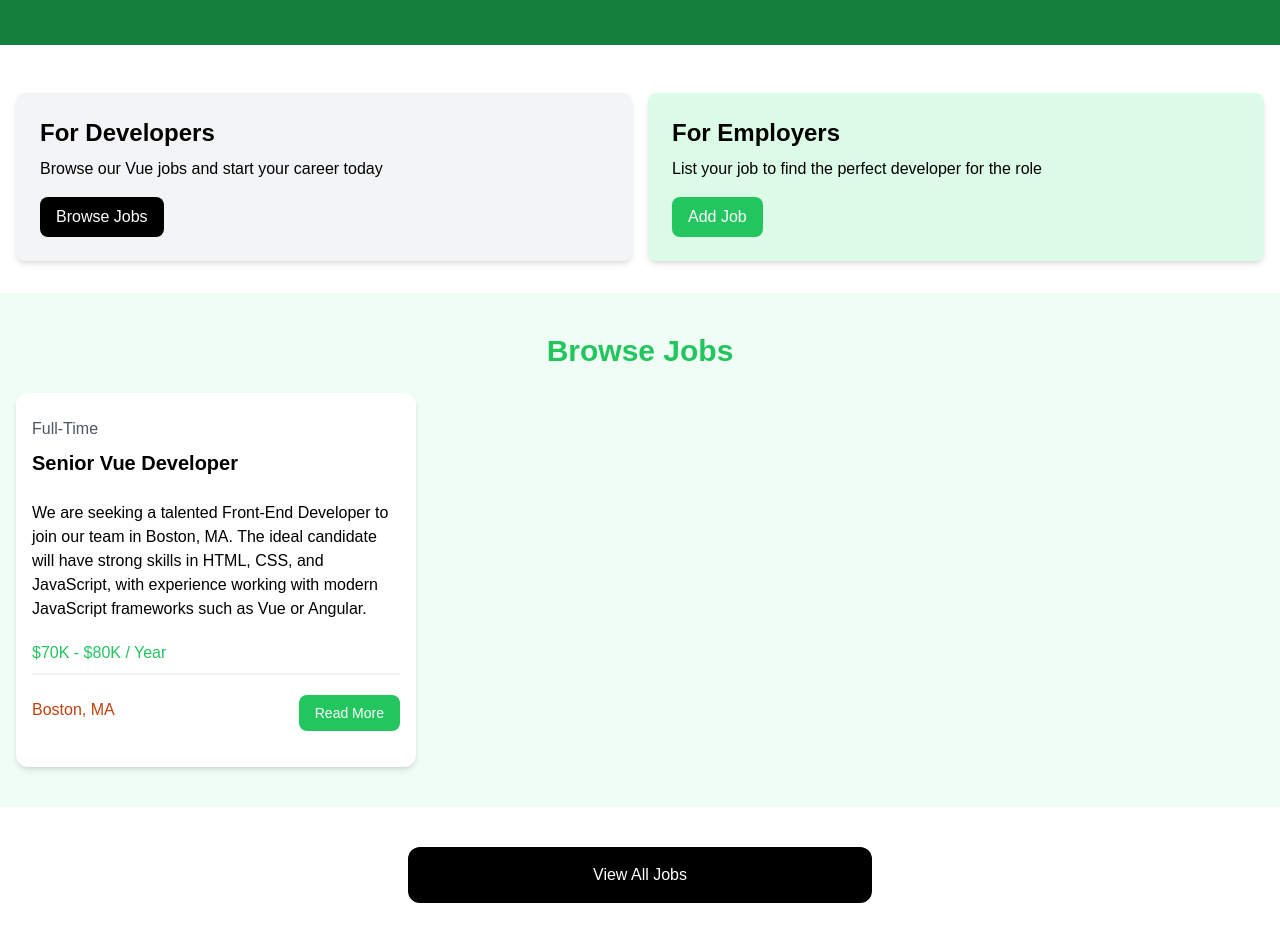
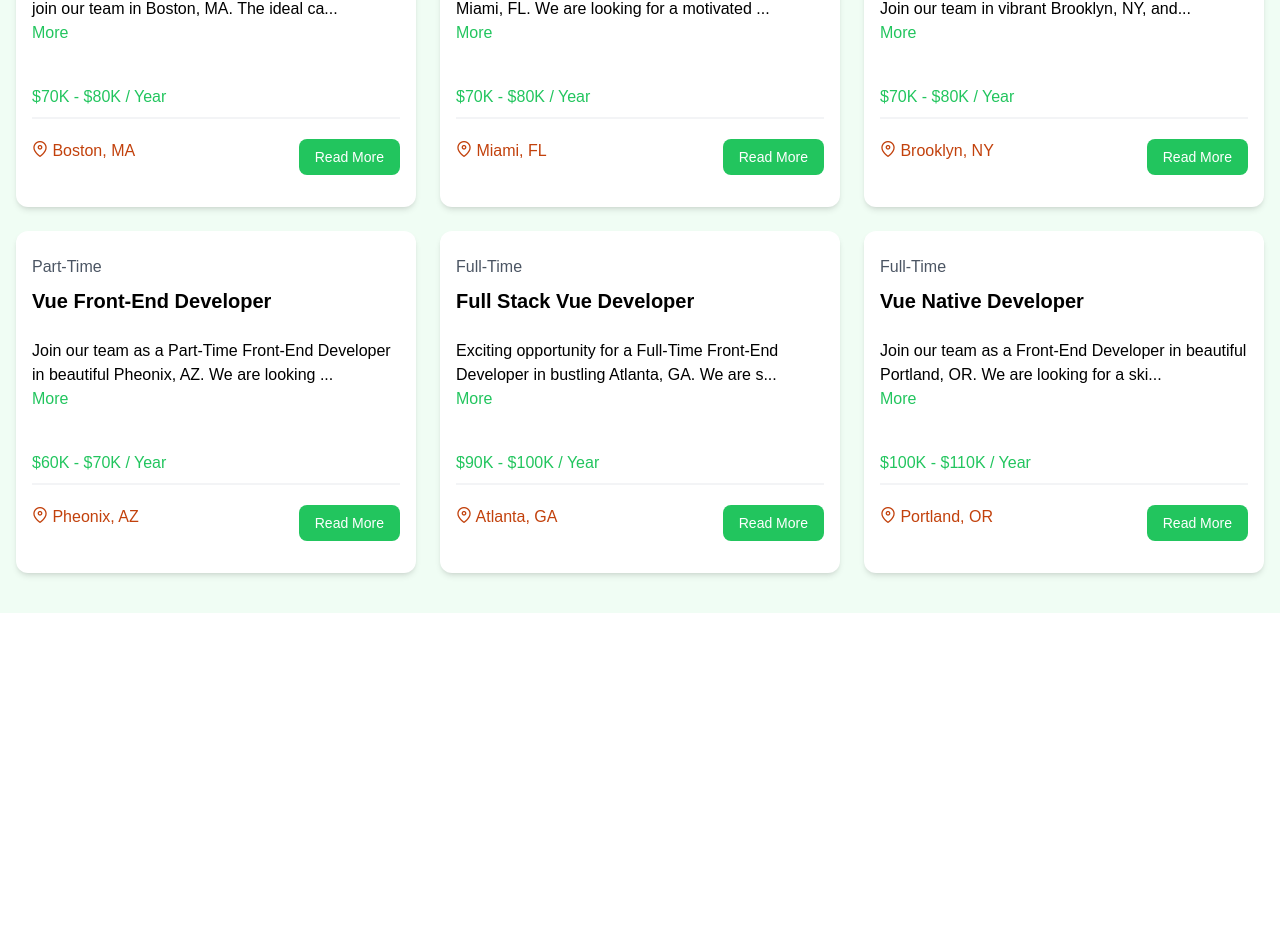
Before and after one commit to Dorstol/vuejs-cc, a Vue app: page /jobs in a window 1280 px wide. Shown: the part 316-1258 px from the top of the page. After the commit the page ends 929 px from the top, so only its background shows below. Built offline with nearby package versions, Linux system fonts and the light colour scheme.

Commit message:
configure vue router

```diff
--- a/package.json
+++ b/package.json
@@ -9,7 +9,9 @@
     "preview": "vite preview"
   },
   "dependencies": {
-    "vue": "^3.5.13"
+    "primeicons": "^7.0.0",
+    "vue": "^3.5.13",
+    "vue-router": "^4.5.0"
   },
   "devDependencies": {
     "@vitejs/plugin-vue": "^5.2.1",
--- a/src/App.vue
+++ b/src/App.vue
@@ -1,13 +1,9 @@
 <script setup>
-import Navbar from '@/components/Navbar.vue';
-import Hero from '@/components/Hero.vue';
-import HomeCards from '@/components/HomeCards.vue';
-import JobListings from '@/components/JobListings.vue';
+import { RouterView } from 'vue-router';
+import Navbar from './components/Navbar.vue';
 </script>
 
 <template>
   <Navbar />
-  <Hero />
-  <HomeCards />
-  <JobListings :limit="1" :showButton="true" />
+  <RouterView />
 </template>
--- a/src/App2.vue
+++ b/src/App2.vue
@@ -1,5 +1,5 @@
 <script setup>
-import { ref, onMounted } from 'vue';
+import { onMounted, ref } from 'vue';
 
 const name = ref('Oleh');
 const status = ref('active');
--- a/src/components/HomeCards.vue
+++ b/src/components/HomeCards.vue
@@ -1,4 +1,5 @@
 <script setup>
+import { RouterLink } from 'vue-router';
 import Card from './Card.vue';
 </script>
 
@@ -11,18 +12,19 @@ import Card from './Card.vue';
           <p class="mt-2 mb-4">
             Browse our Vue jobs and start your career today
           </p>
-          <a href="jobs.html" class="inline-block bg-black text-white rounded-lg px-4 py-2 hover:bg-gray-700">
+          <RouterLink to="/jobs" class="inline-block bg-black text-white rounded-lg px-4 py-2 hover:bg-gray-700">
             Browse Jobs
-          </a>
+          </RouterLink>
         </Card>
         <Card bg="bg-green-100">
           <h2 class="text-2xl font-bold">For Employers</h2>
           <p class="mt-2 mb-4">
             List your job to find the perfect developer for the role
           </p>
-          <a href="add-job.html" class="inline-block bg-green-500 text-white rounded-lg px-4 py-2 hover:bg-green-600">
+          <RouterLink to="/jobs/add"
+            class="inline-block bg-green-500 text-white rounded-lg px-4 py-2 hover:bg-green-600">
             Add Job
-          </a>
+          </RouterLink>
         </Card>
       </div>
     </div>
--- a/src/components/JobCard.vue
+++ b/src/components/JobCard.vue
@@ -1,9 +1,23 @@
 <script setup>
-import { defineProps } from 'vue';
-
+import { computed, defineProps, ref } from 'vue';
+import { RouterLink } from 'vue-router';
 // props from JobListing
 const props = defineProps({
   job: Object,
+});
+
+const showFullDescription = ref(false);
+
+const toggleFullDescription = () => {
+  showFullDescription.value = !showFullDescription.value;
+}
+
+const truncatedDescription = computed(() => {
+  let description = props.job.description;
+  if (!showFullDescription.value) {
+    description = description.substring(0, 90) + '...';
+  }
+  return description;
 });
 </script>
 
@@ -16,7 +30,12 @@ const props = defineProps({
       </div>
 
       <div class="mb-5">
-        {{ job.description }}
+        <div>
+          {{ truncatedDescription }}
+        </div>
+        <button @click="toggleFullDescription" class="text-green-500 hover:text-green-600 mb-5">
+          {{ showFullDescription ? "Less" : "More" }}
+        </button>
       </div>
 
       <h3 class="text-green-500 mb-2">{{ job.salary }} / Year</h3>
@@ -25,13 +44,13 @@ const props = defineProps({
 
       <div class="flex flex-col lg:flex-row justify-between mb-4">
         <div class="text-orange-700 mb-3">
-          <i class="fa-solid fa-location-dot text-lg"></i>
+          <i class="pi pi-map-marker text-orange-700"></i>
           {{ job.location }}
         </div>
-        <a href="job.html"
+        <RouterLink :to="'/job/' + job.id"
           class="h-[36px] bg-green-500 hover:bg-green-600 text-white px-4 py-2 rounded-lg text-center text-sm">
           Read More
-        </a>
+        </RouterLink>
       </div>
     </div>
   </div>
--- a/src/components/JobListings.vue
+++ b/src/components/JobListings.vue
@@ -2,6 +2,7 @@
 import JobCard from '@/components/JobCard.vue';
 import jobsData from '@/jobs.json';
 import { defineProps, ref } from 'vue';
+import { RouterLink } from 'vue-router';
 
 const jobs = ref(jobsData);
 
@@ -28,7 +29,8 @@ defineProps({
   </section>
 
   <section v-if="showButton" class="m-auto max-w-lg my-10 px-6">
-    <a href="/jobs " class="block bg-black text-white text-center py-4 px-6 rounded-xl hover:bg-gray-700">View All
-      Jobs</a>
+    <RouterLink to="/jobs" class="block bg-black text-white text-center py-4 px-6 rounded-xl hover:bg-gray-700">View
+      All
+      Jobs</RouterLink>
   </section>
 </template>
--- a/src/components/Navbar.vue
+++ b/src/components/Navbar.vue
@@ -1,5 +1,6 @@
 <script setup>
-import logo from '@/assets/img/logo.png'
+import logo from '@/assets/img/logo.png';
+import { RouterLink } from 'vue-router';
 </script>
 
 <template>
@@ -8,17 +9,20 @@ import logo from '@/assets/img/logo.png'
       <div class="flex justify-between items-center h-20">
         <div class="flex flex-1 justify-center items-center md:justify-start md:items-stretch">
           <!-- Logo -->
-          <a class="flex flex-shrink-0 items-center mr-4" href="index.html">
+          <RouterLink class="flex flex-shrink-0 items-center mr-4" to="/">
             <img class="w-auto h-10" :src="logo" alt="Vue Jobs" />
             <span class="hidden ml-2 text-2xl font-bold text-white md:block">Vue Jobs</span>
-          </a>
+          </RouterLink>
           <div class="md:ml-auto">
             <div class="flex space-x-2">
-              <a href="index.html"
-                class="py-2 px-3 text-white bg-green-900 rounded-md hover:text-white hover:bg-gray-900">Home</a>
-              <a href="jobs.html" class="py-2 px-3 text-white rounded-md hover:text-white hover:bg-green-900">Jobs</a>
-              <a href="add-job.html" class="py-2 px-3 text-white rounded-md hover:text-white hover:bg-green-900">Add
-                Job</a>
+              <RouterLink to="/"
+                class="py-2 px-3 text-white bg-green-900 rounded-md hover:text-white hover:bg-gray-900">Home
+              </RouterLink>
+              <RouterLink to="/jobs" class="py-2 px-3 text-white rounded-md hover:text-white hover:bg-green-900">Jobs
+              </RouterLink>
+              <RouterLink to="/job/add" class="py-2 px-3 text-white rounded-md hover:text-white hover:bg-green-900">
+                Add
+                Job</RouterLink>
             </div>
           </div>
         </div>
--- /dev/null
+++ b/src/router/index.js
@@ -0,0 +1,27 @@
+import HomeView from "@/views/HomeView.vue";
+import JobsView from "@/views/JobsView.vue";
+import { createRouter, createWebHistory } from "vue-router";
+
+
+const router = createRouter({
+    history: createWebHistory(import.meta.env.BASE_URL),
+    routes: [
+        {
+            path: '/',
+            name: 'home',
+            component: HomeView,
+        },
+        {
+            path: '/jobs',
+            name: 'jobs',
+            component: JobsView,
+        },
+        {
+            path: '/jobs/add',
+            name: 'add_job',
+            component: '',
+        }
+    ],
+});
+
+export default router;
--- /dev/null
+++ b/src/views/HomeView.vue
@@ -0,0 +1,11 @@
+<script setup>
+import Hero from '@/components/Hero.vue';
+import HomeCards from '@/components/HomeCards.vue';
+import JobListings from '@/components/JobListings.vue';
+</script>
+
+<template>
+    <Hero />
+    <HomeCards />
+    <JobListings :limit="1" :showButton="true" />
+</template>
--- /dev/null
+++ b/src/views/JobsView.vue
@@ -0,0 +1,7 @@
+<script setup>
+import JobListings from '@/components/JobListings.vue';
+</script>
+
+<template>
+    <JobListings />
+</template>
```
Also changed, not shown: src/main.js (+9 -4 lines), 1 other file (tests, documents, lock files or other folders).
